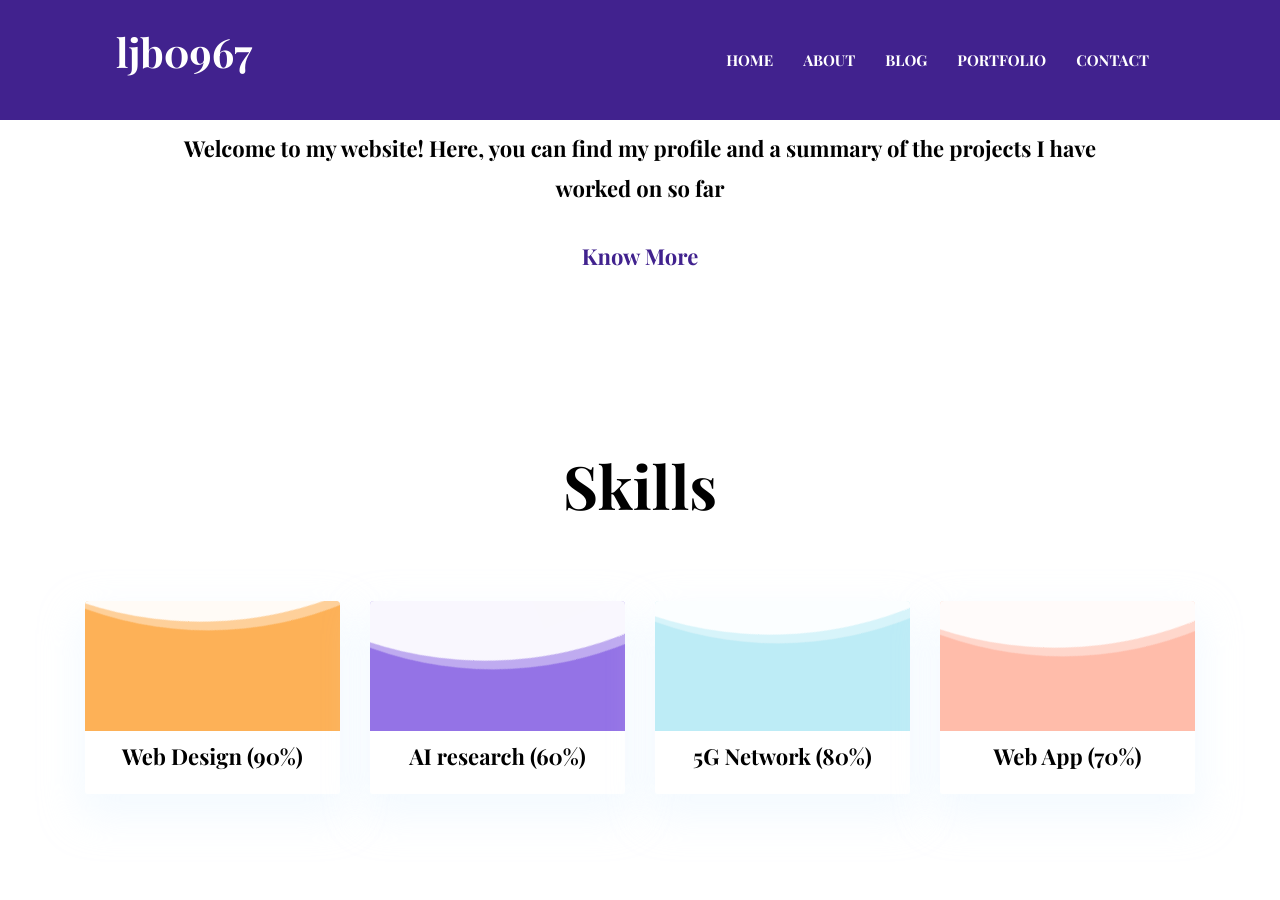
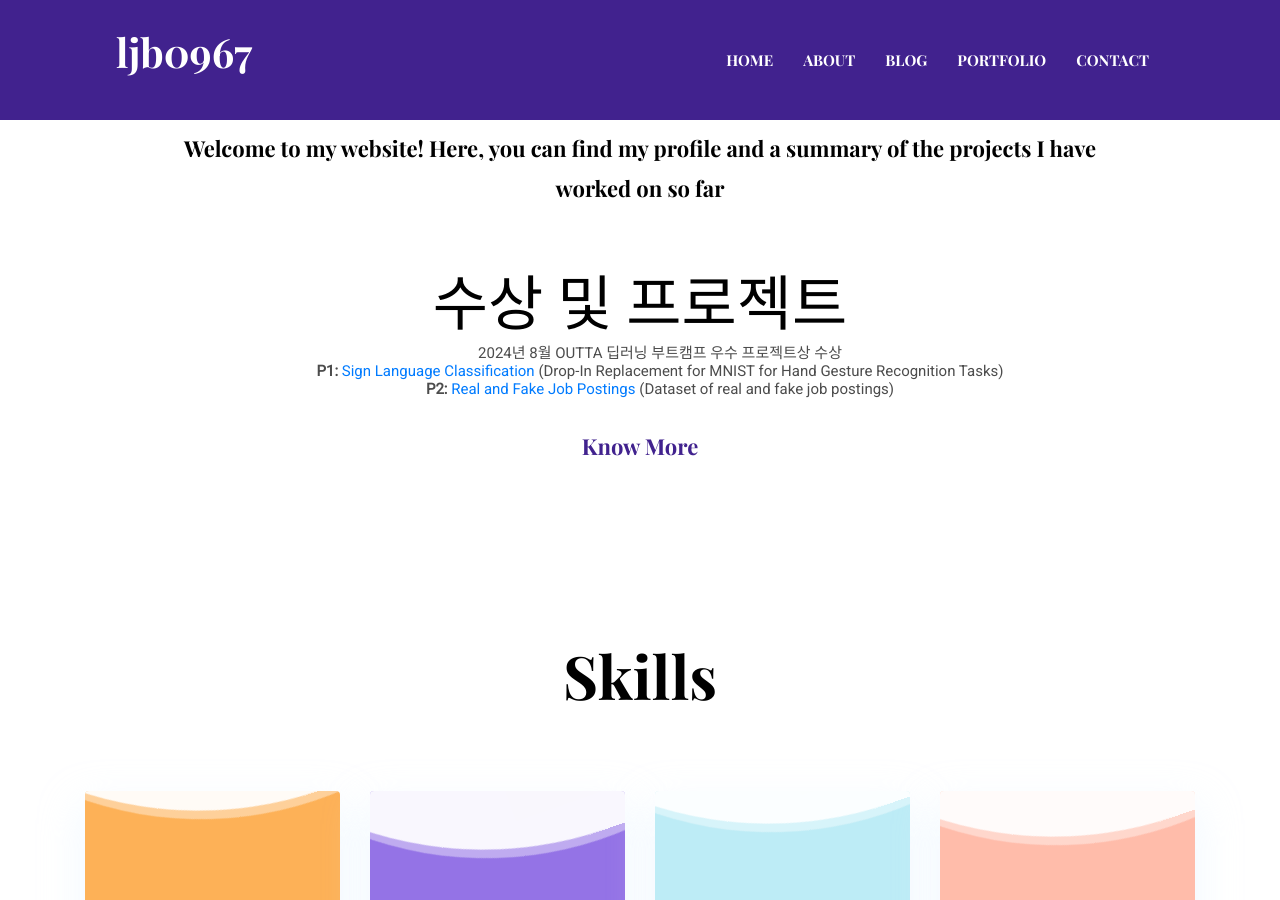
Before and after one commit to ljb0967/ljb0967.github.io, a Jekyll site: the page built from index.html, in a window 1280 px wide and 900 px high, scrolled down 978 px. Built offline with Jekyll 4.4.1, drawn with Linux system fonts in a browser that asks for light colours; some web fonts are replaced.

Commit message:
Update settings.yml

```diff
--- a/_data/settings.yml
+++ b/_data/settings.yml
@@ -48,8 +48,12 @@ social:
 # About (Section and Page)
 
 # About Section
-blurb: 안녕하세요 저의 홈페이지에 오신 것을 환영합니다 여기에는 저에 대한 프로필과 제가 지금까지 해온 프로젝트들이 정리되어있습니다  <br> Welcome to my website! Here, you can find my profile and a summary of the projects I have worked on so far
-
+blurb: 안녕하세요 저의 홈페이지에 오신 것을 환영합니다 여기에는 저에 대한 프로필과 제가 지금까지 해온 프로젝트들이 정리되어있습니다  <br> Welcome to my website! Here, you can find my profile and a summary of the projects I have worked on so far <br><br> <h2>수상 및 프로젝트</h2>
+    <ul>
+        <li>2024년 8월 OUTTA 딥러닝 부트캠프 우수 프로젝트상 수상</li>
+        <li><strong>P1:</strong> <a href="https://github.com/ljb0967/Sign-Language-Classification" target="_blank">Sign Language Classification</a> (Drop-In Replacement for MNIST for Hand Gesture Recognition Tasks)</li>
+        <li><strong>P2:</strong> <a href="https://github.com/ljb0967/Real-and-Fake-Job-Postings" target="_blank">Real and Fake Job Postings</a> (Dataset of real and fake job postings)</li>
+    </ul>
 blurb-btn-link: "/about"
 blurb-btn-name: know more
 
```
